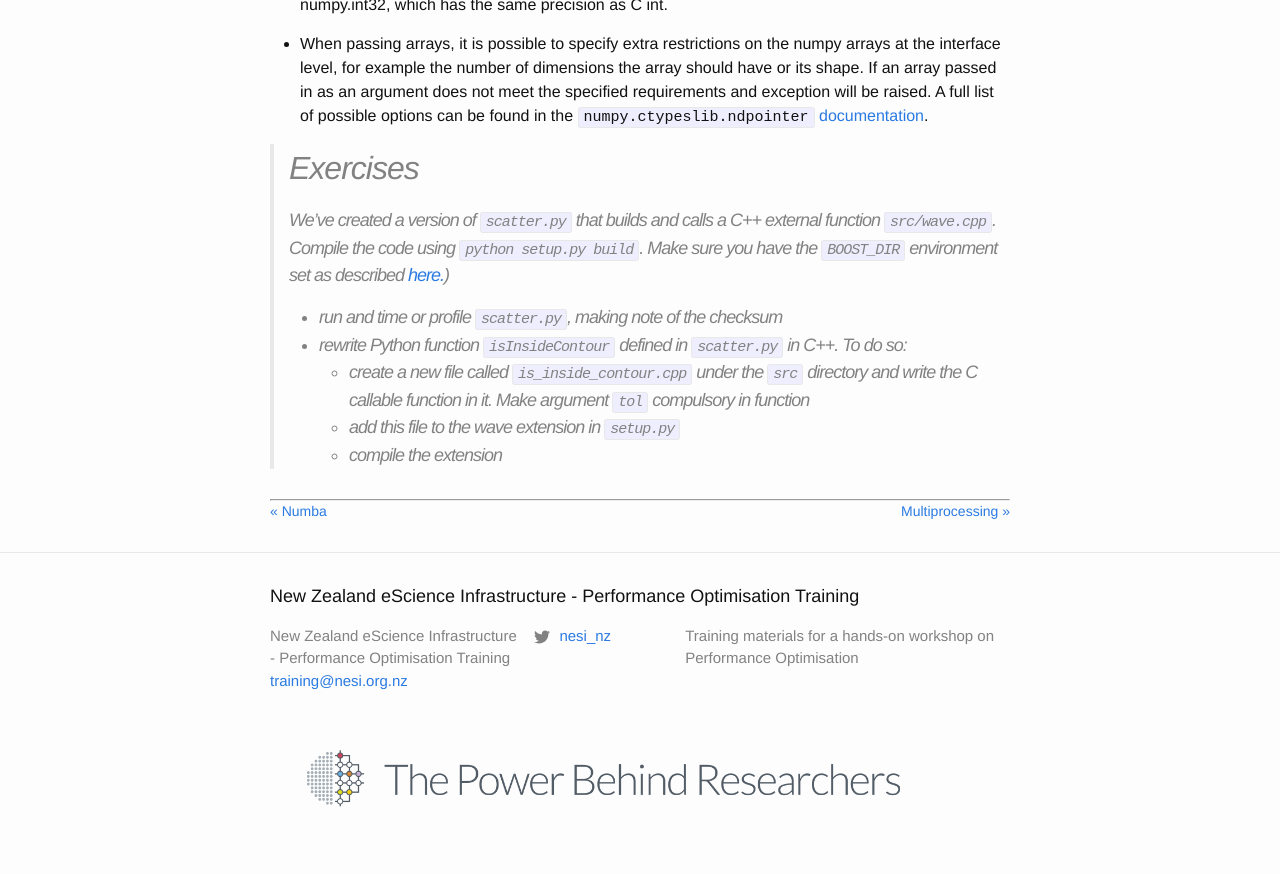
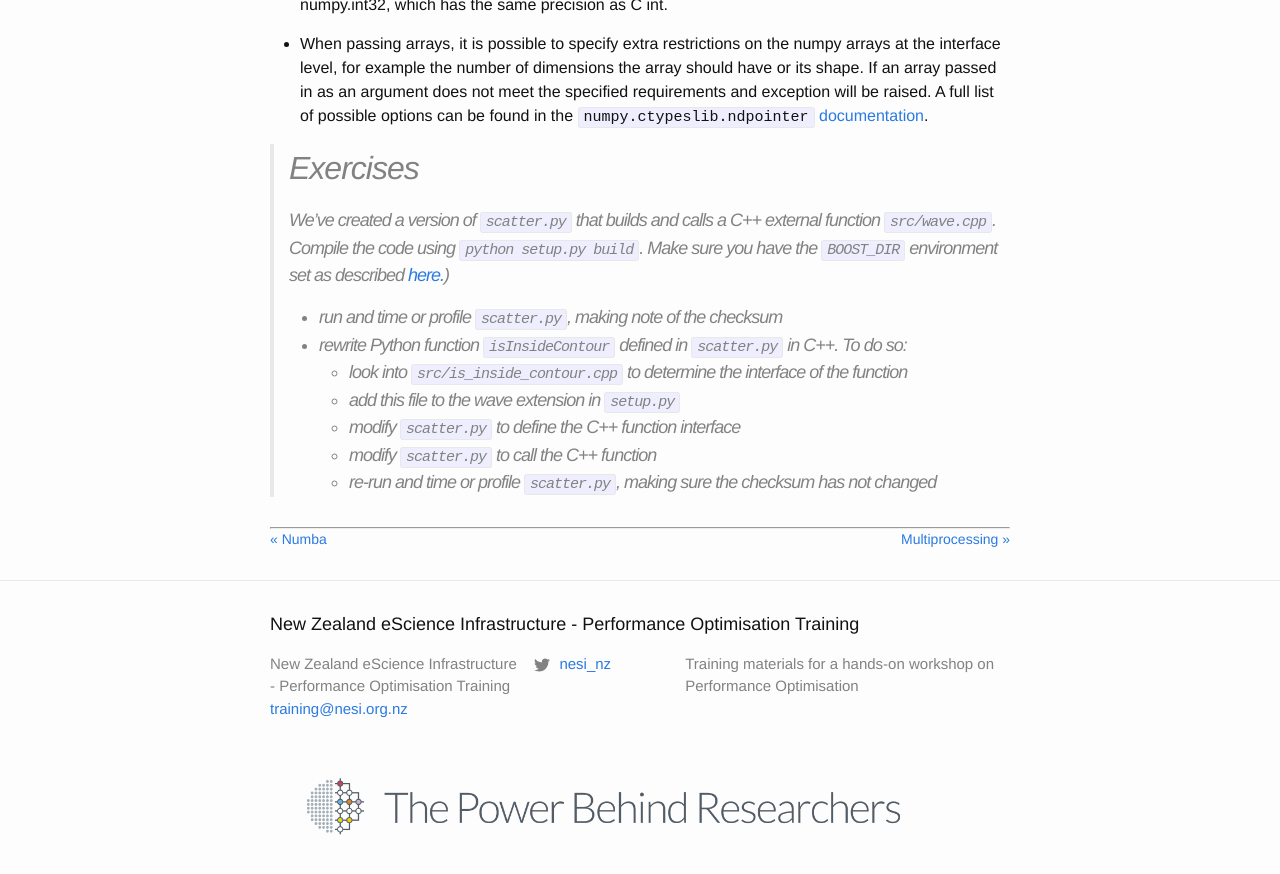
Before and after one commit to nesi/perf-training, a Jekyll site: the page built from _lessons/python-scatter/03b-ctypes.md, in a window 1280 px wide and 900 px high, scrolled down 4444 px. Shown: the top 874 px of the window. Built offline with Jekyll 4.4.1, drawn with Linux system fonts in a browser that asks for light colours.

Commit message:
Update 03b-ctypes.md

```diff
--- a/_lessons/python-scatter/03b-ctypes.md
+++ b/_lessons/python-scatter/03b-ctypes.md
@@ -158,6 +158,8 @@ print('sum of array: {}'.format(array_sum))
 > We've created a version of `scatter.py` that builds and calls a C++ external function `src/wave.cpp`. Compile the code using `python setup.py build`. Make sure you have the `BOOST_DIR` environment set as described [here.](https://nesi.github.io/perf-training/python-scatter/introduction))
 > * run and time or profile `scatter.py`, making note of the checksum
 > * rewrite Python function `isInsideContour` defined in `scatter.py` in C++. To do so:
-   * create a new file called `is_inside_contour.cpp` under the `src` directory and write the C callable function in it. Make argument `tol` compulsory in function
+   * look into `src/is_inside_contour.cpp` to determine the interface of the function
    * add this file to the wave extension in `setup.py`
-   * compile the extension
+   * modify `scatter.py` to define the C++ function interface
+   * modify `scatter.py` to call the C++ function
+   * re-run and time or profile `scatter.py`, making sure the checksum has not changed
```
